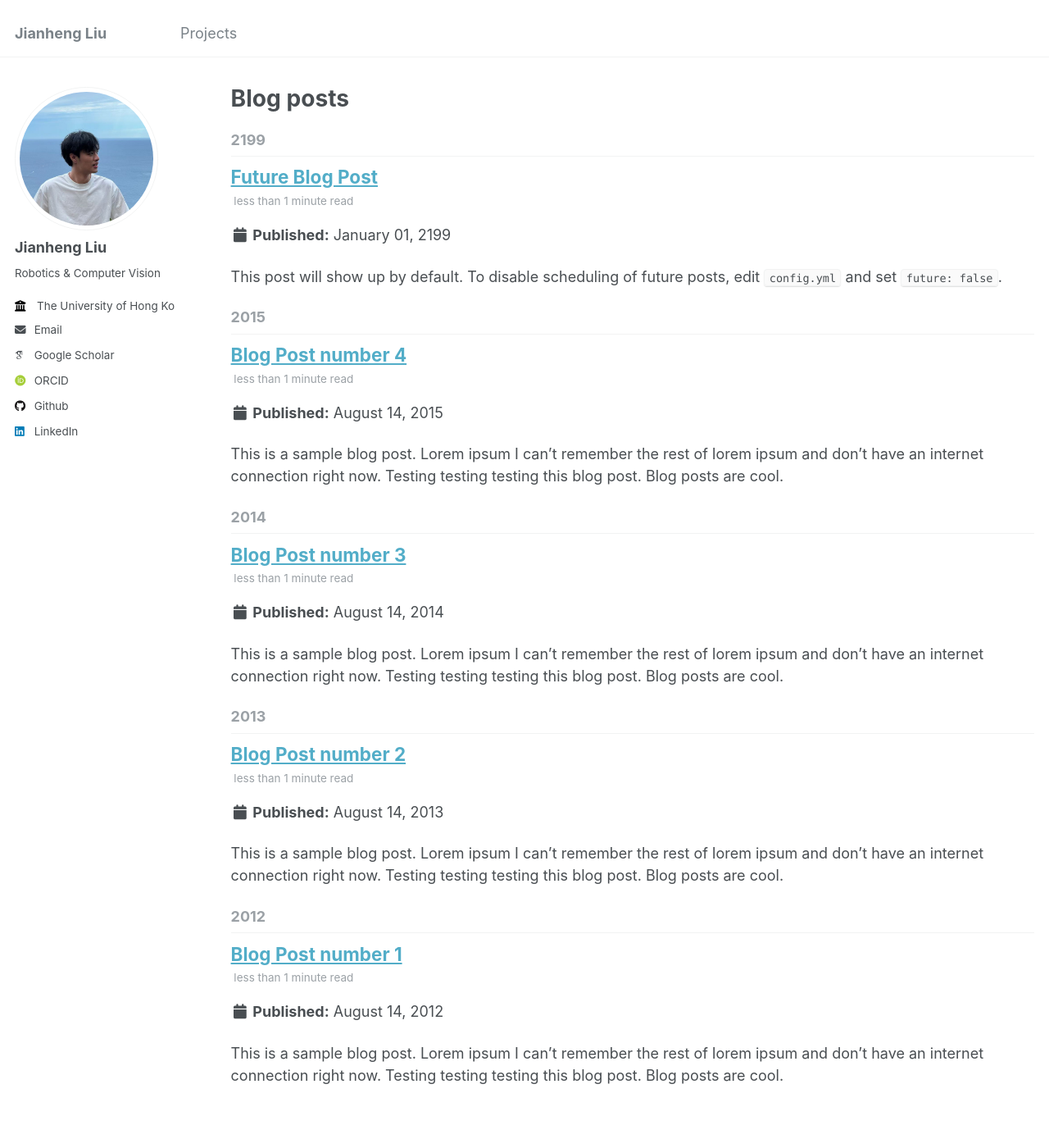
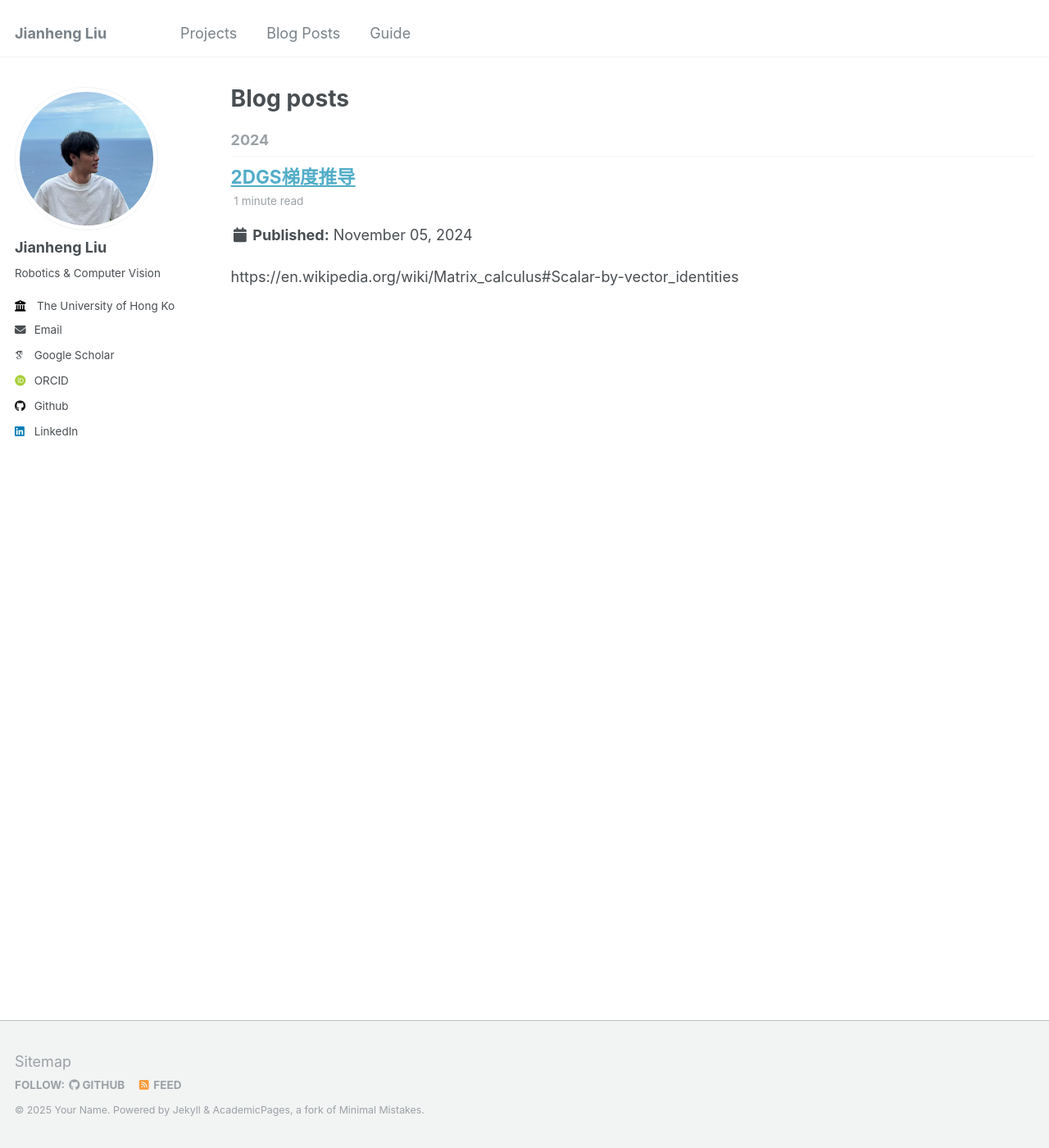
Before and after one commit to jianhengLiu/jianhengLiu.github.io, a Jekyll site: the page built from _pages/year-archive.html, in a window 1280 px wide and 1400 px high. Shown: the whole window at 82% size. Built offline with Jekyll 4.4.1, drawn with Linux system fonts in a browser that asks for light colours; some web fonts are replaced.

Commit message:
Update navigation and remove outdated blog posts

```diff
--- a/_posts/2012-08-14-blog-post-1.md
+++ /dev/null
@@ -1,20 +0,0 @@
----
-title: 'Blog Post number 1'
-date: 2012-08-14
-permalink: /posts/2012/08/blog-post-1/
-tags:
-  - cool posts
-  - category1
-  - category2
----
-
-This is a sample blog post. Lorem ipsum I can't remember the rest of lorem ipsum and don't have an internet connection right now. Testing testing testing this blog post. Blog posts are cool.
-
-Headings are cool
-======
-
-You can have many headings
-======
-
-Aren't headings cool?
-------
--- a/_posts/2013-08-14-blog-post-2.md
+++ /dev/null
@@ -1,20 +0,0 @@
----
-title: 'Blog Post number 2'
-date: 2013-08-14
-permalink: /posts/2013/08/blog-post-2/
-tags:
-  - cool posts
-  - category1
-  - category2
----
-
-This is a sample blog post. Lorem ipsum I can't remember the rest of lorem ipsum and don't have an internet connection right now. Testing testing testing this blog post. Blog posts are cool.
-
-Headings are cool
-======
-
-You can have many headings
-======
-
-Aren't headings cool?
-------
--- a/_posts/2014-08-14-blog-post-3.md
+++ /dev/null
@@ -1,20 +0,0 @@
----
-title: 'Blog Post number 3'
-date: 2014-08-14
-permalink: /posts/2014/08/blog-post-3/
-tags:
-  - cool posts
-  - category1
-  - category2
----
-
-This is a sample blog post. Lorem ipsum I can't remember the rest of lorem ipsum and don't have an internet connection right now. Testing testing testing this blog post. Blog posts are cool.
-
-Headings are cool
-======
-
-You can have many headings
-======
-
-Aren't headings cool?
-------
--- a/_posts/2199-01-01-future-post.md
+++ /dev/null
@@ -1,11 +0,0 @@
----
-title: 'Future Blog Post'
-date: 2199-01-01
-permalink: /posts/2012/08/blog-post-4/
-tags:
-  - cool posts
-  - category1
-  - category2
----
-
-This post will show up by default. To disable scheduling of future posts, edit `config.yml` and set `future: false`.
--- /dev/null
+++ b/_posts/2DGS/2024-11-05-梯度推导.md
@@ -0,0 +1,125 @@
+---
+title: '2DGS梯度推导'
+date: 2024-11-05
+permalink: /posts/2024/11/2DGS梯度推导/
+tags:
+  - 2DGS
+---
+
+https://en.wikipedia.org/wiki/Matrix_calculus#Scalar-by-vector_identities
+
+# Ray-splat points
+
+$$
+\mathbf{x}=(x z, y z, z, 1)^{\mathrm{T}}=\mathbf{W} P(u, v)=\mathbf{W H}(u, v, 1,1)^{\mathrm{T}}
+$$
+
+$$
+\hat{\mathbf{x}}=(x, y, z)^{\mathrm{T}}=(\frac{1}{z}, \frac{1}{z}, 1)\mathbf{W} P(u, v)
+$$
+
+# Depth
+
+## Mean depth
+
+$$
+D=\sum_i \omega_i z_i
+$$
+
+where
+
+$$
+\omega_i=T_i \alpha_i \hat{\mathcal{G}}_i(\mathbf{u}(\mathbf{x}))
+$$
+
+ is the weight contribution of the
+
+$i$
+
+-th Gaussian and
+
+$$
+T_i=\prod_{j=1}^{i-1}\left(1-\alpha_j \hat{\mathcal{G}}_j(\mathbf{u}(\mathbf{x}))\right)
+$$
+
+ measures its visibility.
+
+- Relative variables
+  - $$
+    z_i
+    $$
+  - $$
+    \omega_i
+    $$
+
+### Calculate
+$$
+z_i
+$$
+
+
+$$
+\frac{\partial z_{\text {mean }}}{\partial z_i}=\omega_i
+$$
+
+$$
+\frac{\partial L}{\partial z_i}=\frac{\partial L}{D}\frac{D}{\partial z_i}=\frac{\partial L}{D}\omega_i
+$$
+
+### Calculate
+$$
+\omega_i
+$$
+
+
+$$
+\frac{\partial z_{\text {mean }}}{\partial \omega_i}= z_i
+$$
+
+$$
+\frac{\partial L}{\partial \omega_i}=\frac{\partial L}{D}\frac{D}{\partial \omega_i}=\frac{\partial L}{D}z_i
+$$
+
+### Calculate
+$$
+\alpha_i
+$$
+
+$$
+\frac{\partial T_i}{\partial \alpha_i} =  T_{i-1} \left(-\hat{\mathcal{G}}_{i-1}(\mathbf{u}(\mathbf{x}))\right)
+$$
+
+
+$$
+\frac{\partial \omega_i}{\partial \alpha_i}= T_i \hat{\mathcal{G}}_i(\mathbf{u}(\mathbf{x})) +  \alpha_i \hat{\mathcal{G}}_i(\mathbf{u}(\mathbf{x})) \frac{\partial T_i}{\partial \alpha_i}\\
+= T_i \hat{\mathcal{G}}_i(\mathbf{u}(\mathbf{x})) - \alpha_i T_{i-1} \hat{\mathcal{G}}_{i-1}(\mathbf{u}(\mathbf{x})) \hat{\mathcal{G}}_i(\mathbf{u}(\mathbf{x}))
+$$
+
+# Distortion loss
+
+$$
+\begin{aligned}
+&\begin{aligned}
+\mathcal{Dist} & =\sum_{i=0}^{N-1} \sum_{j=0}^{i-1} \omega_i \omega_j\left(m_i-m_j\right)^2 \\
+& =\sum_{i=0}^{N-1} \omega_i\left(m_i^2 \sum_{j=0}^{i-1} \omega_j+\sum_{j=0}^{i-1} \omega_j m_j^2-2 m_i \sum_{j=0}^{i-1} \omega_j m_j\right) \\
+& =\sum_{i=0}^{N-1} \omega_i\left(m_i^2 A_{i-1}+D_{i-1}^2-2 m_i D_{i-1}\right)
+\end{aligned}\\
+&\text { where } A_i=\sum_{j=0}^{i} \omega_j, D_i=\sum_{j=0}^{i} \omega_j m_j \text { and } D_i^2=\sum_{j=0}^{i} \omega_j m_j^2 \text {. }
+\end{aligned}
+$$
+
+$$
+A_i=\sum_{j=0}^{i} \omega_j =\sum_{j=0}^{i} \alpha_j \hat{\mathcal{G}}_j(\mathbf{u}(\mathbf{x})) T_j = 1.0 - T_i = 1.0 - \prod_{j=1}^{i}\left(1-\alpha_j \hat{\mathcal{G}}_j(\mathbf{u}(\mathbf{x}))\right)
+$$
+
+$$
+\frac{\partial \mathcal{Dist}}{\partial m_i}=\omega_i * 2 * m_i * A_{i-1} - 2 D_{i-1} = 2 (\omega_i * m_i * A_{i-1} - D_{i-1})
+$$
+
+$$
+\frac{\partial \mathcal{Dist}}{\partial \omega_i}=m_i^2 A_{i-1}+D_{i-1}^2-2 m_i D_{i-1}
+$$
+
+$$
+\frac{\partial \mathcal{Dist}}{\partial \alpha_i}=\frac{\partial L}{\partial \omega_i} \frac{\partial \omega_i}{\partial \alpha_i}
+$$
```
Also changed, not shown: _data/navigation.yml (+4 -4 lines), _posts/2015-08-14-blog-post-4.md (deleted, +0 -20 lines), 1 other file.
